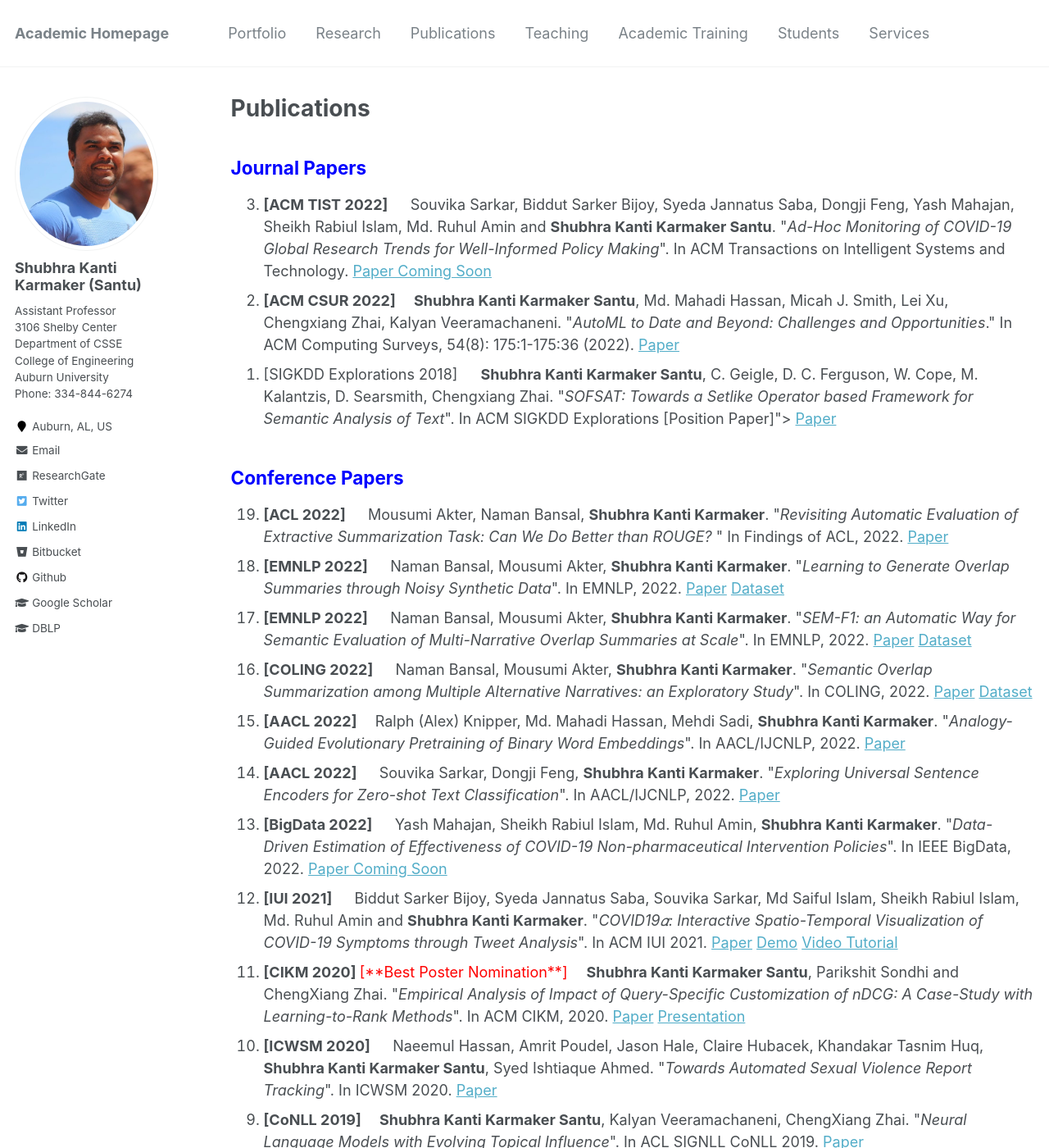
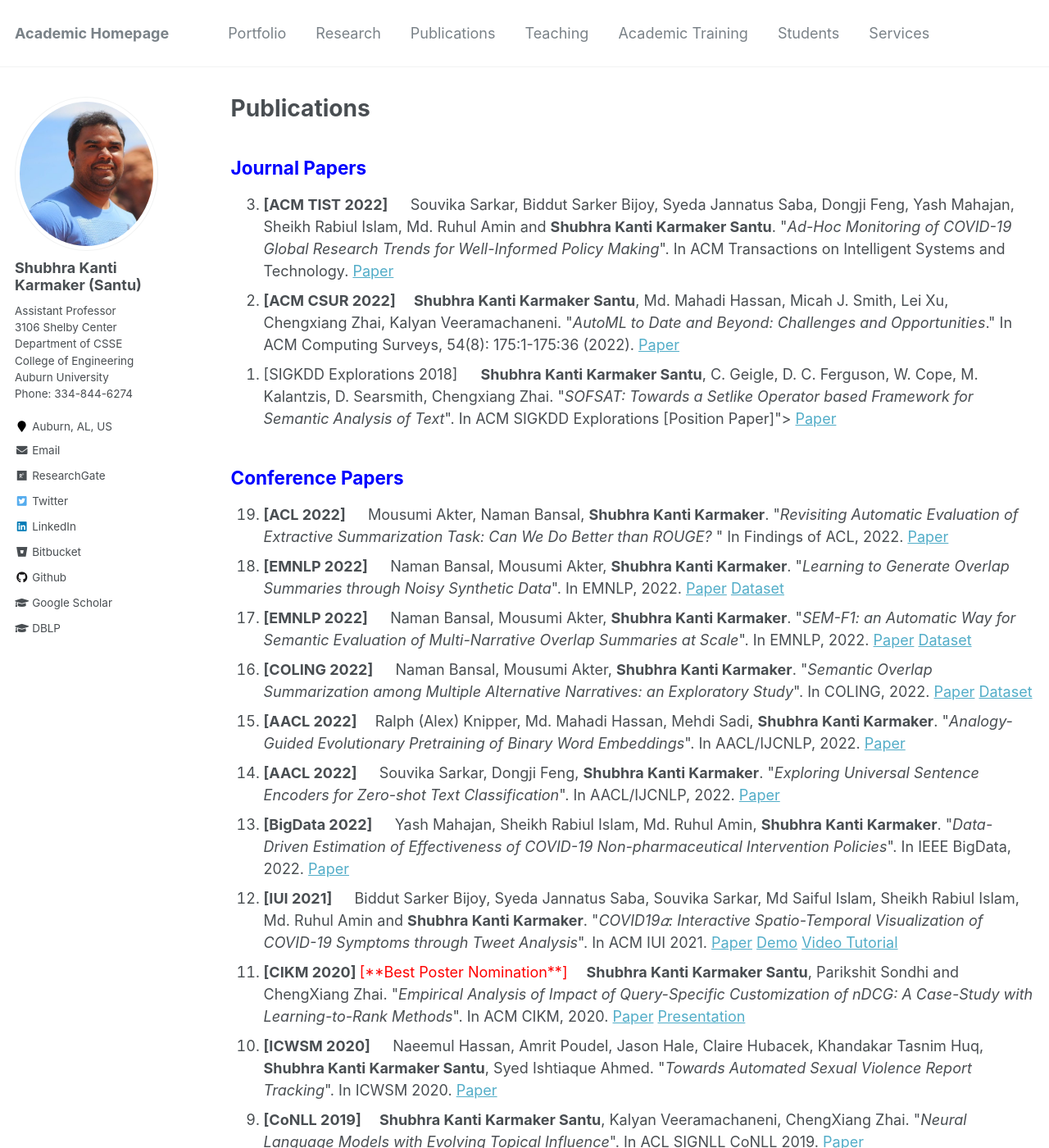
Before and after one commit to karmake2/karmake2.github.io, a Jekyll site: the page built from _pages/publications.md, in a window 1280 px wide and 1400 px high. Shown: the whole window at 82% size. Built offline with Jekyll 4.4.1, drawn with Linux system fonts in a browser that asks for light colours.

Commit message:
paper PDF COVID

```diff
--- a/_pages/publications.md
+++ b/_pages/publications.md
@@ -14,7 +14,7 @@ author_profile: true
 
 ## <span style="color:blue">Journal Papers</span>
 <ol reversed=true>
-<li> <b>[ACM TIST 2022] &emsp;</b> Souvika Sarkar, Biddut Sarker Bijoy, Syeda Jannatus Saba, Dongji Feng, Yash Mahajan, Sheikh Rabiul Islam, Md. Ruhul Amin and <b>Shubhra Kanti Karmaker Santu</b>. "<i>Ad-Hoc Monitoring of COVID-19 Global Research Trends for Well-Informed Policy Making</i>". In ACM Transactions on Intelligent Systems and Technology.  <a href="https://karmake2.github.io/files/Publications/2022/no.pdf">Paper Coming Soon</a> </li>
+<li> <b>[ACM TIST 2022] &emsp;</b> Souvika Sarkar, Biddut Sarker Bijoy, Syeda Jannatus Saba, Dongji Feng, Yash Mahajan, Sheikh Rabiul Islam, Md. Ruhul Amin and <b>Shubhra Kanti Karmaker Santu</b>. "<i>Ad-Hoc Monitoring of COVID-19 Global Research Trends for Well-Informed Policy Making</i>". In ACM Transactions on Intelligent Systems and Technology.  <a href="/files/Publications/2022/COVID_Research_Tracker.pdf">Paper</a> </li>
 <li> <b>[ACM CSUR 2022] &emsp;</b><b>Shubhra Kanti Karmaker Santu</b>, Md. Mahadi Hassan, Micah J. Smith, Lei Xu, Chengxiang Zhai, Kalyan Veeramachaneni. "<i>AutoML to Date and Beyond: Challenges and Opportunities</i>." In ACM Computing Surveys, 54(8): 175:1-175:36 (2022).  <a href="https://karmake2.github.io/files/Publications/2021/AutoML.pdf">Paper</a> </li>
 <li>[SIGKDD Explorations 2018] &emsp; <b>Shubhra Kanti Karmaker Santu</b>, C. Geigle, D. C. Ferguson, W. Cope, M. Kalantzis, D. Searsmith, Chengxiang Zhai. "<i>SOFSAT: Towards a Setlike Operator based Framework for Semantic Analysis of Text</i>". In ACM SIGKDD Explorations [Position Paper]"> <a href="https://karmake2.github.io/files/Publications/2018/SOFSAT.pdf">Paper</a></li>
 </ol>
@@ -36,7 +36,7 @@ author_profile: true
 
 <li> <b>[AACL 2022] &emsp;</b> Souvika Sarkar, Dongji Feng, <b>Shubhra Kanti Karmaker</b>. "<i>Exploring Universal Sentence Encoders for Zero-shot Text Classification</i>". In AACL/IJCNLP, 2022. <a href="/files/Publications/2022/Annotate_USE.pdf">Paper</a> </li>
 
-<li> <b>[BigData 2022] &emsp;</b> Yash Mahajan, Sheikh Rabiul Islam, Md. Ruhul Amin, <b>Shubhra Kanti Karmaker</b>. "<i>Data-Driven Estimation of Effectiveness of COVID-19 Non-pharmaceutical Intervention Policies</i>". In IEEE BigData, 2022. <a href="/files/Publications/2022/no.pdf">Paper Coming Soon</a> </li>
+<li> <b>[BigData 2022] &emsp;</b> Yash Mahajan, Sheikh Rabiul Islam, Md. Ruhul Amin, <b>Shubhra Kanti Karmaker</b>. "<i>Data-Driven Estimation of Effectiveness of COVID-19 Non-pharmaceutical Intervention Policies</i>". In IEEE BigData, 2022. <a href="/files/Publications/2022/COVID_NPI_BigData.pdf">Paper</a> </li>
 
 <li> <b>[IUI 2021]  &emsp;</b> Biddut Sarker Bijoy, Syeda Jannatus Saba, Souvika Sarkar, Md Saiful Islam, Sheikh Rabiul Islam, Md. Ruhul Amin and <b>Shubhra Kanti Karmaker</b>. "<i>COVID19𝛼: Interactive Spatio-Temporal Visualization of COVID-19 Symptoms through Tweet Analysis</i>". In ACM IUI 2021.  <a href="https://karmake2.github.io/files/Publications/2021/COVID19.pdf">Paper</a>  <a href="https://bijoy-sust.github.io/Covid19/">Demo</a>	<a href="https://drive.google.com/file/d/1Buj9xNEZsKLLSSjaqnuWrynIJ4qWmeMC/view?usp=sharing">Video Tutorial</a></li>
 
```
Also changed, not shown: 10 other files.
